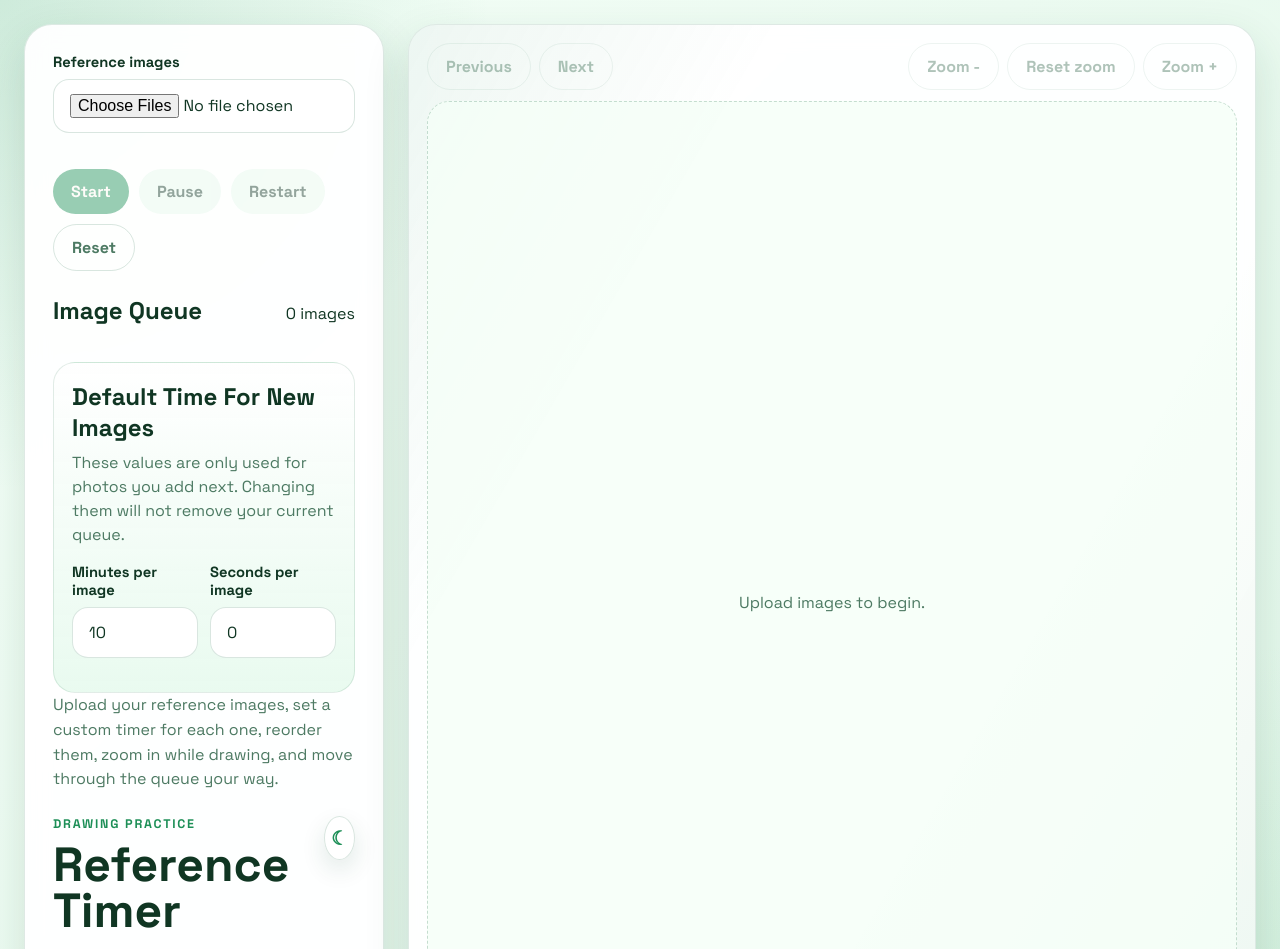
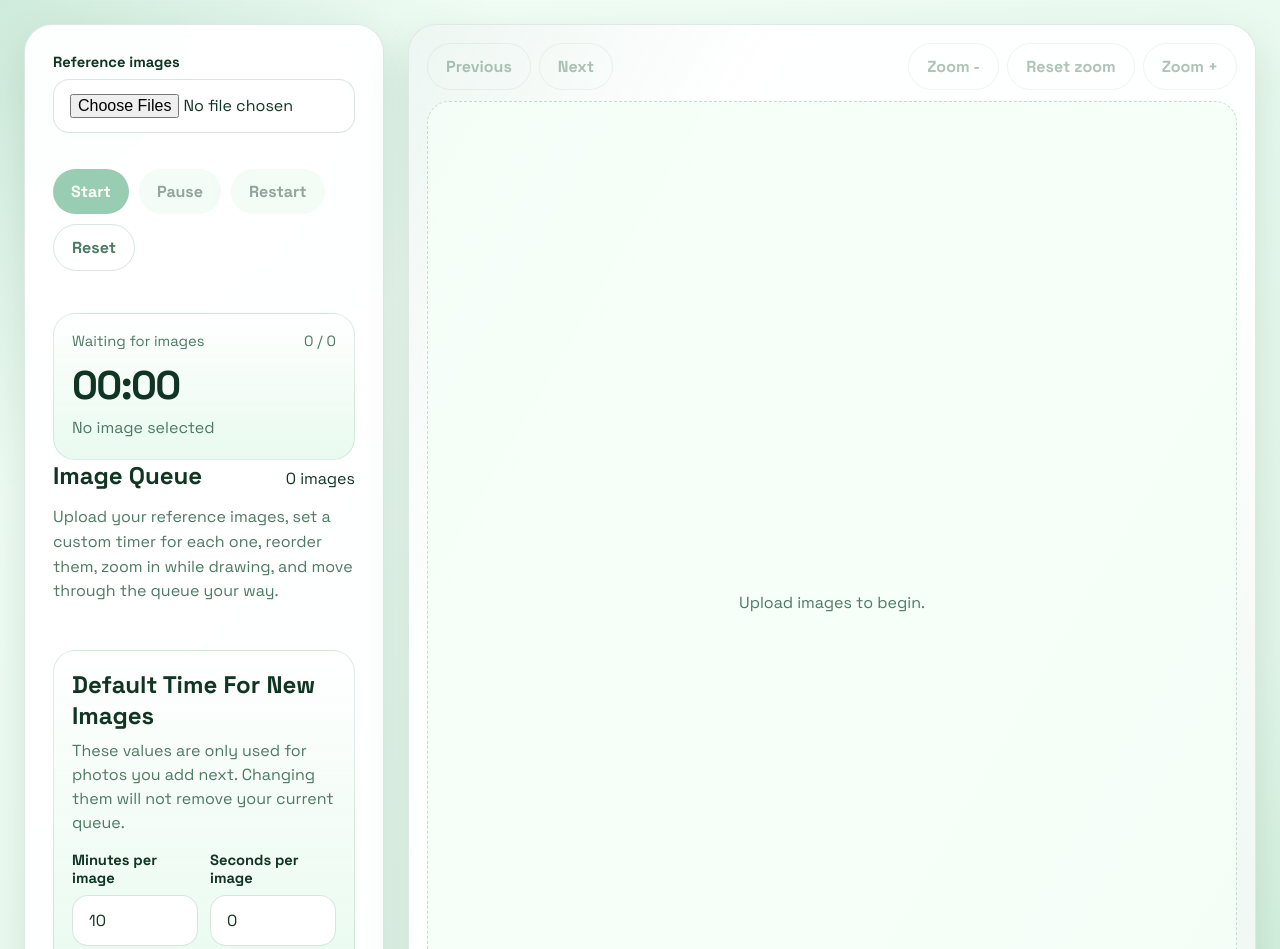
Before and after one commit to MariamRM/RefrencePaint, a plain HTML site: page index.html in a window 1280 px wide. Shown: the top 949 px of the page. Drawn offline with Linux system fonts and the light colour scheme.

Commit message:
Move timer above image queue

```diff
--- a/styles.css
+++ b/styles.css
@@ -215,7 +215,7 @@ button:disabled {
   border-radius: 22px;
   padding: 18px;
   margin-top: 18px;
-  order: 7;
+  order: 3;
 }
 
 .default-time-card {
@@ -224,7 +224,7 @@ button:disabled {
   border-radius: 22px;
   background: linear-gradient(180deg, var(--soft-card-top), var(--soft-card-bottom));
   border: 1px solid rgba(21, 103, 63, 0.12);
-  order: 4;
+  order: 5;
 }
 
 .default-time-card h2 {
@@ -271,7 +271,7 @@ button:disabled {
 }
 
 .controls-panel > .queue {
-  order: 3;
+  order: 4;
 }
 
 .queue-header h2 {
```
